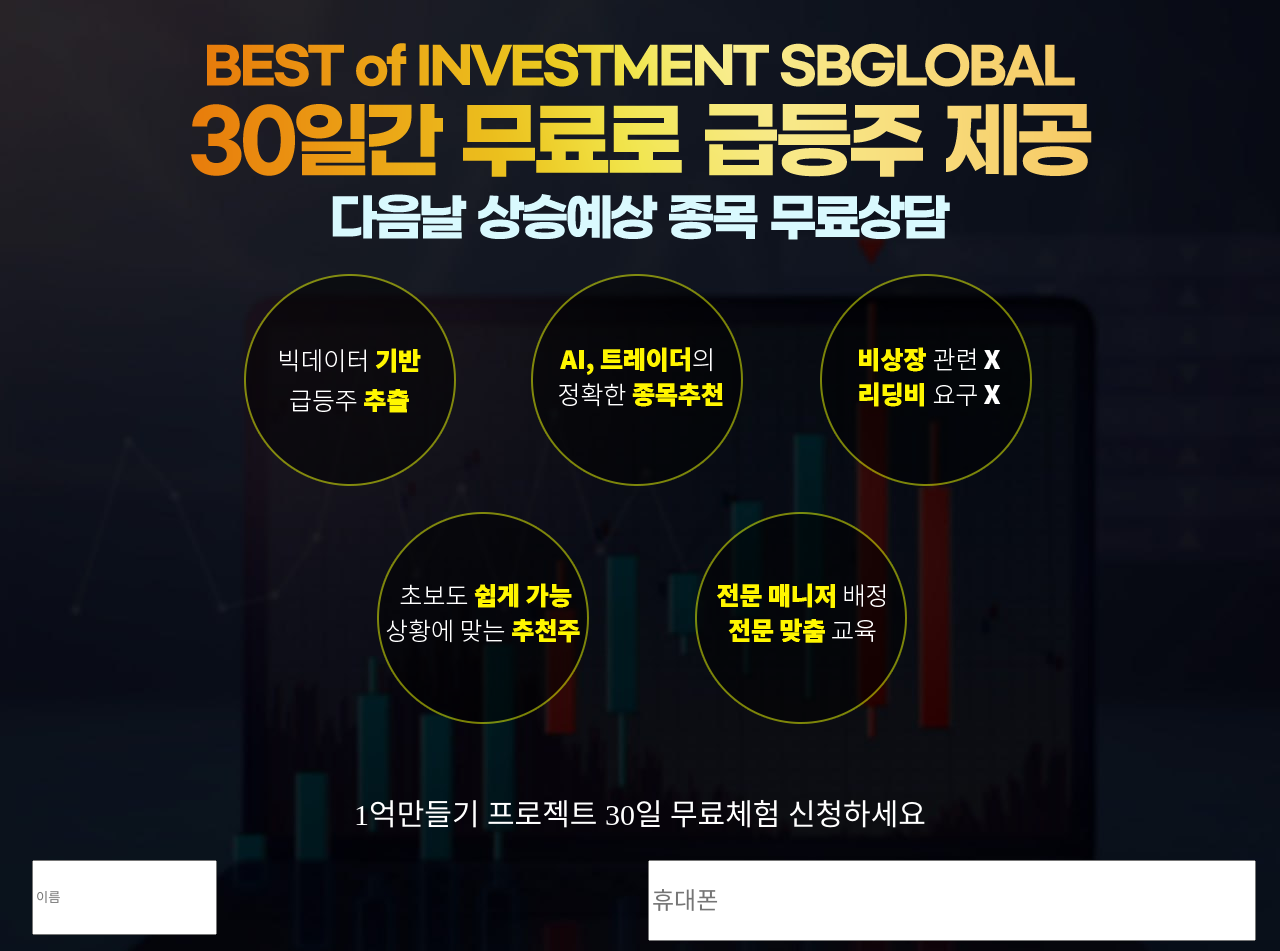
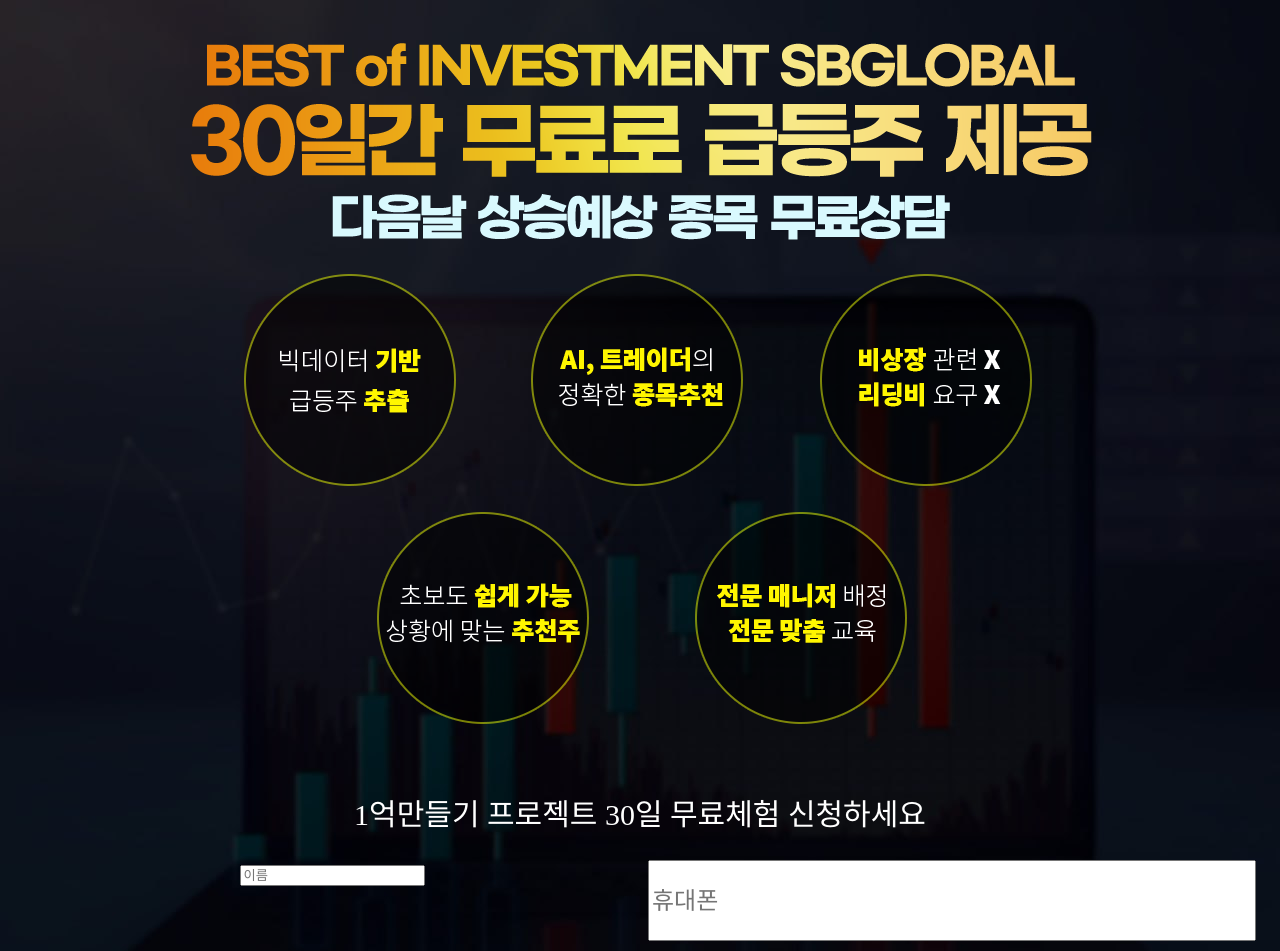
Before and after one commit to euntti/newstest, a React (Create React App) app: page / in a window 1280 px wide. Shown: the top 951 px of the page. Built offline with nearby package versions, Linux system fonts and the light colour scheme; no server answers.

Commit message:
블록처리

```diff
--- a/src/App.css
+++ b/src/App.css
@@ -147,7 +147,7 @@
   justify-content: center;
 }
 .username {
-  display: flex;
+  display: block;
   width: 600px;
   height: 75px;
   margin-left: 12px;
@@ -166,7 +166,7 @@
   margin: 0 12.5px 0;
 }
 .phone input {
-  display: flex;
+  display: block;
   width: 600px;
   height: 75px;
   margin-left: 12px;
```
